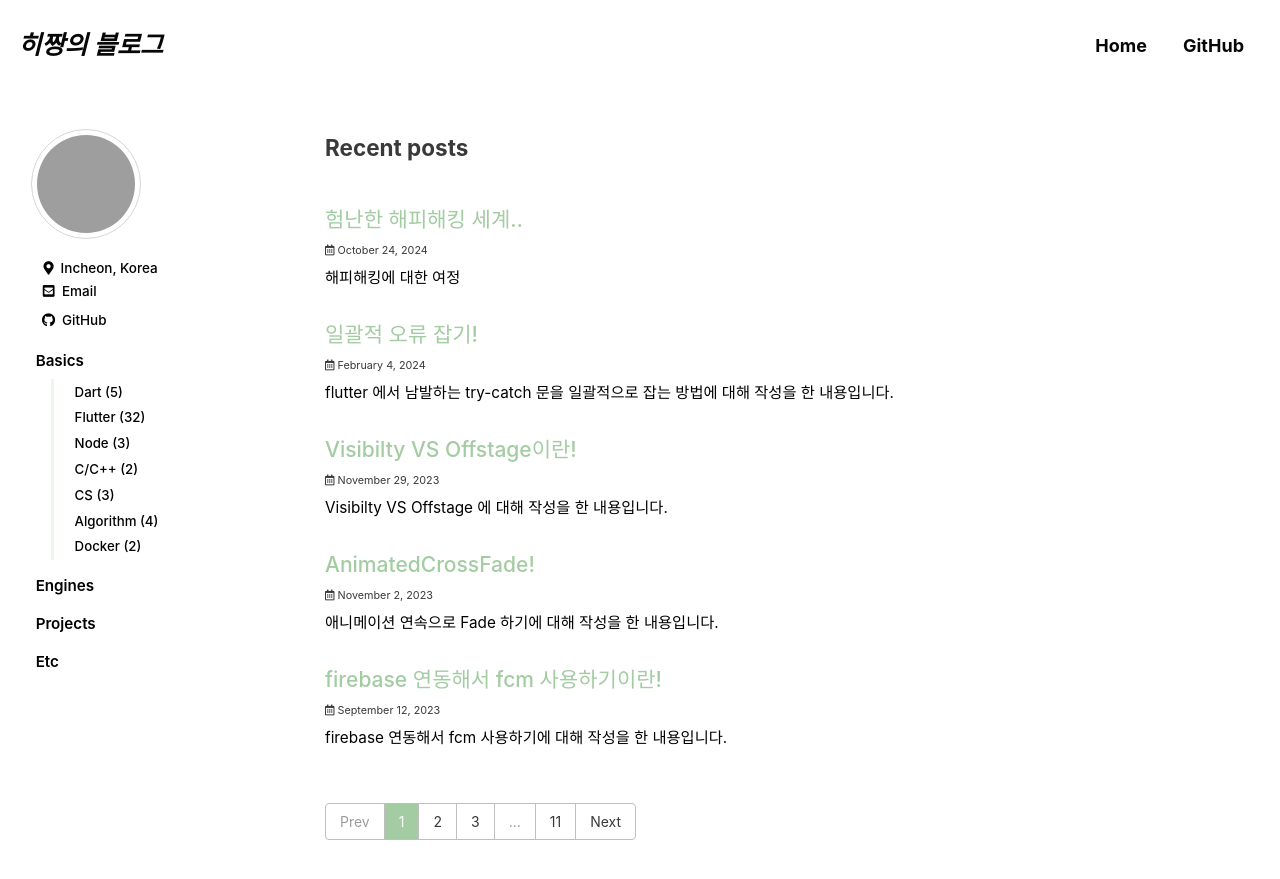
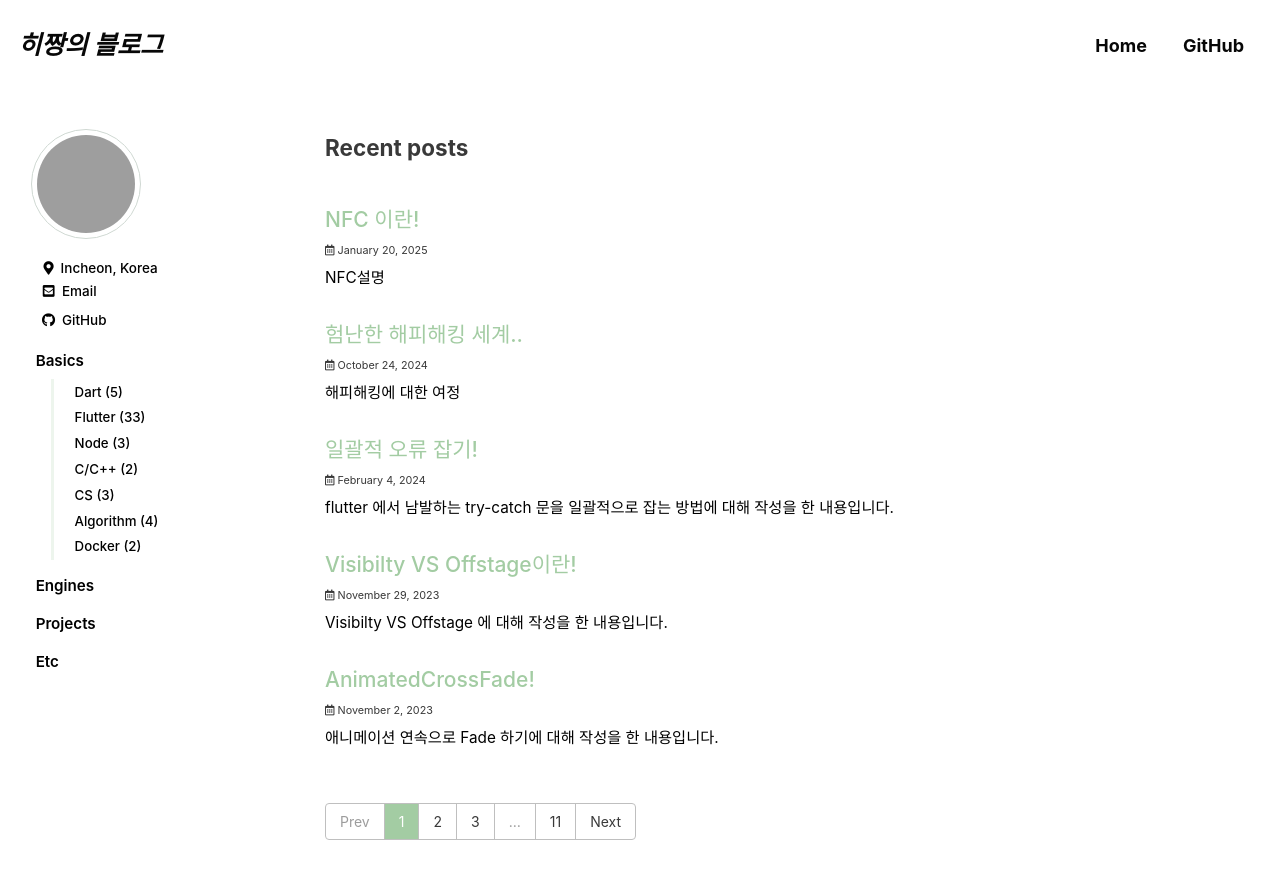
Before and after one commit to sht3756/sht3756.github.io, a Jekyll site: the page built from index.html, in a window 1280 px wide and 900 px high. Shown: the top 879 px of the window. Built offline with Jekyll 4.4.1, drawn with Linux system fonts in a browser that asks for light colours; cached includes are drawn as plain includes; some web fonts are replaced; the list of posts is cut into pages by our own code; some of the changed lines change nothing that is shown; grey boxes are pictures that could not be loaded.

Commit message:
feat : 작성완료

```diff
--- a/_posts/2025-01-20-flutter-nfc-2.md
+++ b/_posts/2025-01-20-flutter-nfc-2.md
@@ -21,7 +21,7 @@
 # last_modified_at: 0000-00-00
 
 # true 활성 (default), false 비활성
-published: false
+published: true
 ---
 
 <script src="/customs/loader.js"></script>
@@ -33,22 +33,21 @@
 
 <custom-details summary="13.56MHz 의 주파수란?" content="
 
-<p>13.56MHz(메가헤르츠)는 무선 주파수 중 하나로, 주로 근거리 무선 통신(NFC) 및 RFID 기술에서 사용됩니다.</p>
-    <h2>주파수 범위 이해하기</h2>
-    <p>1Hz(헤르츠)는 1초에 1번의 진동을 의미합니다.<br>
-    1MHz(메가헤르츠)는 1초에 1,000,000번의 진동을 뜻합니다.<br>
-    따라서, 13.56MHz는 1초에 13,560,000번의 진동을 발생시키는 주파수입니다.</p>
-    <h3>일상적인 비교</h3>
+<p>13.56MHz(메가헤르츠)는 무선 주파수 중 하나로, 주로 근거리 무선 통신(NFC) 및 RFID 기술에서 사용된다.</p>
+    <h2>주파수 범위로 이해하기</h2>
+    <p>1Hz(헤르츠)는 1초에 1번의 진동을 의미한다.<br>
+    1MHz(메가헤르츠)는 1초에 1,000,000번의 진동을 의미한다.<br>
+    따라서, 13.56MHz는 1초에 13,560,000번의 진동을 발생시키는 주파수이다.</p>
+    <h2>일상적인 사물로 비교하기</h2>
     <p>FM 라디오: 87.5MHz ~ 108MHz<br>
     Wi-Fi: 2.4GHz (2400MHz), 5GHz (5000MHz)<br>
-    13.56MHz는 FM 라디오 주파수보다 낮고, Wi-Fi 주파수보다 훨씬 낮은 주파수 대역에 속합니다.</p>
-    <h3>용도와 특징</h3>
-    <p>이 주파수는 RFID 및 NFC 장치가 데이터를 전송하거나 통신하는 데 자주 사용되며, 이 주파수 대역은 안테나 설계와 통신 거리에서 최적화된 성능을 제공합니다.<br>
+    13.56MHz는 FM 라디오와 Wi-Fi의 주파수보다 낮은 주파수 대역에 속한다.
+    </p>
+    <h2>용도와 특징</h2>
+    <p>RFID 및 NFC 장치가 데이터를 전송하거나 통신할때 자주 사용되며, 이 주파수 대역은 안테나 설계와 통신 거리에서 최적화된 성능을 제공한다.<br>
     단거리 통신에 적합하여 일반적으로 수 cm ~ 수십 cm 범위에서 동작합니다.<br>
-    결론적으로, 13.56MHz는 비교적 낮은 주파수에 속하며, 이는 전파가 긴 파장을 가지게 만들어 단거리 통신에 적합한 특성을 제공합니다.<br>
-    NFC나 RFID 기술을 사용할 때 유용하게 사용되는 주파수라고 보면 됩니다!</p>
-">
-
+    13.56MHz는 비교적 낮은 주파수이며, 전파가 긴 파장을 가지게 만들어 단거리 통신에 적합한 특성을 제공합니다.<br>
+    NFC나 RFID 기술을 사용할 때 유용하게 사용되는 주파수이다!</p>">
 </custom-details>
 
 # RFID는 무엇인가?
@@ -57,50 +56,236 @@
 <img width="516" alt="nfc7" src="https://github.com/user-attachments/assets/473327bc-e019-4b44-b63d-5892a86fcfab" />
 </p>
 
+<p align="center">
+<img height=500 width=500 alt="nfc6" src="https://github.com/user-attachments/assets/75000f18-f795-4c90-8590-259f2741d2cb" />
+</p>
+
 쿠팡에서 찾아보면, RFID 마크가 붙어 있는게 있고, 아닌게 있다.
 과연 둘의 차이는 무엇인가!
 
-NFC 는 기본적으로 RFID 기술중 프록시미티 가드 기술인 ISO/IEC 14443 을 기반으로 만들어 졌다.
-그래서 RFID 와 NFC 는 기술적으로 큰차이가 없다
+NFC 는 기본적으로 RFID 기술중 프록시미티 카드 기술인 ISO/IEC 14443 을 기반으로 만들어 졌다.
+<u>그래서 RFID 와 NFC 는 기술적으로 큰 차이가 없다</u>
 
-NTAG 215 는 용량에 따른 명칭이다.
+주파수
 
-> |항목|ntag213|ntag215|ntag216|
-> |사용자메모리|144 바이트| 504 바이트|888 바이트|
-> |최대 url|136 자|488자|872자|
-> |비용|저렴|중간|고가|
-> |유효성|높음|중간|낮음|
-> |스캔강도|높음|높음|높음|
-> |총 메모리(bytes)|180|540|924|
-> |사용자 메모리(bytes)|144|504|888|
-> |UID(bytes)|7|7|7|
-> |ECC 서명|가능|가능|가능|
-> |UID ASCII 미러|가능|가능|가능|
-> |카운터 스캔|가능|가능|가능|
-> |카운터 ASCII 미러|가능|가능|가능|
-> |잠금|가능|가능|가능|
-> |작동 주파수|13.56 MHz|13.56 MHz|13.56 MHz|
-> |데이터 전송율|106 k에bit/s|106 k에bit/s|106 k에bit/s|
-> |입력 용량|50pf|50pf|50pf|
-> |빠른 읽기|가능|가능|가능|
-> |데이터 보존 (년)|10|10|10|
-> |내구성 쓰기 (사이클)|100000|100000|100000|
-> |충돌 방지|가능|가능|가능|
-> |스탠다드|ISO / IEC 14443 A|ISO / IEC 14443 A|ISO / IEC 14443 A|
->
-> 주요사용처
->
-> | ntag213                                                                                                                                  | ntag215                                           | ntag216                                       |
-> | ---------------------------------------------------------------------------------------------------------------------------------------- | ------------------------------------------------- | --------------------------------------------- |
-> | - 마케팅 및 광고 <br> - 바우처 <br> - 블루투스 페어링 <br> - GS1 EPC/RFID <br> - 개체식별 <br> - 제품정보 <br> - 라운드 관리 <br> - PLCR | - 바우처 <br> - 개체 식별 <br> - 매우 긴 추적 URL | - 데이터 저장고 <br> - vCard <br> - 개체 식별 |
+- RFID : 낮은 ~ 높은 주파수까지 여러가지 규격이 존재 (134kHz ~ 960MHz)
+- NFC : 높은 주파수 하나 존재(13.56MHz)
 
-주요 차이점은 메모리 크기와 가격이다.
+거리
+
+- RFID : 낮은 주파수는 10 cm 까지, 매우높은 주파수는 최대 100m 까지 통신 가능
+- NFC : 10 cm 근거리 통신 가능(낮은 주파수 만큼 단거리통신)
+
+리더와 태그
+
+- RFID : 리더와 태그로 구분, 양방향 통신이 가능하나 일반적으로 태그(전송), 리더(읽기) 역할을 한다.
+- NFC : 둘다 가능
+
+장점
+
+- RFID : 카드에 전원 공급 필요 x, 장거리 통신 가능하며, 다중인식 가능하기에 많은 물량 한번에 읽기 가능
+- NFC : 기기내의 NFC 기능 업데이트 및 제어 가능해, 더 보안성이 높고 유연하다. 기기에 저장해 불러오거나 클라우드에서 카드 데이터 내려받기 가능, 잠금기능도 있어 스키밍 예방 가능
+
+보안적 단점
+
+- RFID : 스키밍 위험이 크다.
+- NFC : 스키밍 위험은 덜하나, 결제 단말기가 해커에 의해 장악된 경우 저장된 카드 정보 유출 가능성있다.(RFID도 마찬가지이다)
+
+> 스키밍(Skimming) 이란?
+> NFC/RFID 스키밍은 해커가 기기간의 전파 통신을 가로채 NFC/RFID 지원기기가 내보내는 전파를 읽는 것
+> 주된 스키밍 피해로는 RFID를 이용한 신용카드, 여권 정보 갈취가 있다.
+
+<custom-details summary="테이블표로 알아보기" content=
+"
+
+<table>
+  <thead>
+    <tr>
+      <th>항목</th>
+      <th>ntag213</th>
+      <th>ntag215</th>
+      <th>ntag216</th>
+    </tr>
+  </thead>
+  <tbody>
+    <tr>
+      <td>사용자메모리</td>
+      <td>144 바이트</td>
+      <td>504 바이트</td>
+      <td>888 바이트</td>
+    </tr>
+    <tr>
+      <td>최대 url</td>
+      <td>136 자</td>
+      <td>488자</td>
+      <td>872자</td>
+    </tr>
+    <tr>
+      <td>비용</td>
+      <td>저렴</td>
+      <td>중간</td>
+      <td>고가</td>
+    </tr>
+    <tr>
+      <td>유효성</td>
+      <td>높음</td>
+      <td>중간</td>
+      <td>낮음</td>
+    </tr>
+    <tr>
+      <td>스캔강도</td>
+      <td>높음</td>
+      <td>높음</td>
+      <td>높음</td>
+    </tr>
+    <tr>
+      <td>총 메모리(bytes)</td>
+      <td>180</td>
+      <td>540</td>
+      <td>924</td>
+    </tr>
+    <tr>
+      <td>사용자 메모리(bytes)</td>
+      <td>144</td>
+      <td>504</td>
+      <td>888</td>
+    </tr>
+    <tr>
+      <td>UID(bytes)</td>
+      <td>7</td>
+      <td>7</td>
+      <td>7</td>
+    </tr>
+    <tr>
+      <td>ECC 서명</td>
+      <td>가능</td>
+      <td>가능</td>
+      <td>가능</td>
+    </tr>
+    <tr>
+      <td>UID ASCII 미러</td>
+      <td>가능</td>
+      <td>가능</td>
+      <td>가능</td>
+    </tr>
+    <tr>
+      <td>카운터 스캔</td>
+      <td>가능</td>
+      <td>가능</td>
+      <td>가능</td>
+    </tr>
+    <tr>
+      <td>카운터 ASCII 미러</td>
+      <td>가능</td>
+      <td>가능</td>
+      <td>가능</td>
+    </tr>
+    <tr>
+      <td>잠금</td>
+      <td>가능</td>
+      <td>가능</td>
+      <td>가능</td>
+    </tr>
+    <tr>
+      <td>작동 주파수</td>
+      <td>13.56 MHz</td>
+      <td>13.56 MHz</td>
+      <td>13.56 MHz</td>
+    </tr>
+    <tr>
+      <td>데이터 전송율</td>
+      <td>106 k에bit/s</td>
+      <td>106 k에bit/s</td>
+      <td>106 k에bit/s</td>
+    </tr>
+    <tr>
+      <td>입력 용량</td>
+      <td>50pf</td>
+      <td>50pf</td>
+      <td>50pf</td>
+    </tr>
+    <tr>
+      <td>빠른 읽기</td>
+      <td>가능</td>
+      <td>가능</td>
+      <td>가능</td>
+    </tr>
+    <tr>
+      <td>데이터 보존 (년)</td>
+      <td>10</td>
+      <td>10</td>
+      <td>10</td>
+    </tr>
+    <tr>
+      <td>내구성 쓰기 (사이클)</td>
+      <td>100000</td>
+      <td>100000</td>
+      <td>100000</td>
+    </tr>
+    <tr>
+      <td>충돌 방지</td>
+      <td>가능</td>
+      <td>가능</td>
+      <td>가능</td>
+    </tr>
+    <tr>
+      <td>스탠다드</td>
+      <td>ISO / IEC 14443 A</td>
+      <td>ISO / IEC 14443 A</td>
+      <td>ISO / IEC 14443 A</td>
+    </tr>
+  </tbody>
+</table>
+
+<h3>주요사용처</h3>
+
+<table>
+  <thead>
+    <tr>
+      <th>ntag213</th>
+      <th>ntag215</th>
+      <th>ntag216</th>
+    </tr>
+  </thead>
+  <tbody>
+    <tr>
+      <td>- 마케팅 및 광고 <br> - 바우처 <br> - 블루투스 페어링 <br> - GS1 EPC/RFID <br> - 개체식별 <br> - 제품정보 <br> - 라운드 관리 <br> - PLCR</td>
+      <td>- 바우처 <br> - 개체 식별 <br> - 매우 긴 추적 URL</td>
+      <td>- 데이터 저장고 <br> - vCard <br> - 개체 식별</td>
+    </tr>
+  </tbody>
+</table>
+">
+</custom-details>
 
 > [ISO/IEC 14443](https://namu.wiki/w/ISO/IEC%2014443){: target="\_blank"} : 식별에 사용되는 프록시미티 카드, 해당 카드와 통신하기 위한 전송 프로토콜을 정의하는 국제표준이다.
 
-## 둘의 차이점
+## NFC/RFID 보안 방법
 
-<p align="center">
-<img height=500 width=500 alt="nfc6" src="https://github.com/user-attachments/assets/75000f18-f795-4c90-8590-259f2741d2cb" />
-</p>
-그래서 둘의 차이점이 뭔데!!
+### 1. 물리적 보호
+
+- 금속으로 RFID 차단 지갑이나 케이스를 사용한다.
+- 차단 스티커 부착
+
+### 2. 보안 프로토콜 및 암호화
+
+- 고급 암호화를 적용(AES 암호화를 적용해 해독을 어렵게 함)
+- ECC(Elliptic Curve Cryptography) 또는 디지털 서명 기술을 적용해 데이터 무결성 보장
+
+### 3. 신호관리
+
+- 주파수 신호강도를 낮춰 장거리 스캔이 되지 않게 한다.
+- 안티 스키밍장치를 사용해 방해 전파로 스캔 차단한다.
+
+### 4. 소프트웨어 및 펌웨어 보안
+
+- 일회성 토큰 사용 : 태그 요청받을때마다 고유한 일회성 토큰 생성하도록 설계해 재사용 방지
+- 비활성화 모드 : 사용하지 않을때 태그나 카드를 비활성화하도록 펌웨어 설정해준다.
+
+### 실생활에 사용되는 NFC/RFID
+
+- 신용카드, 체크카드
+- 신용카드 조회기
+- 스마트폰
+- 닌텐도의 아미보
+- 카메라 EOS800D 전송기능
```
